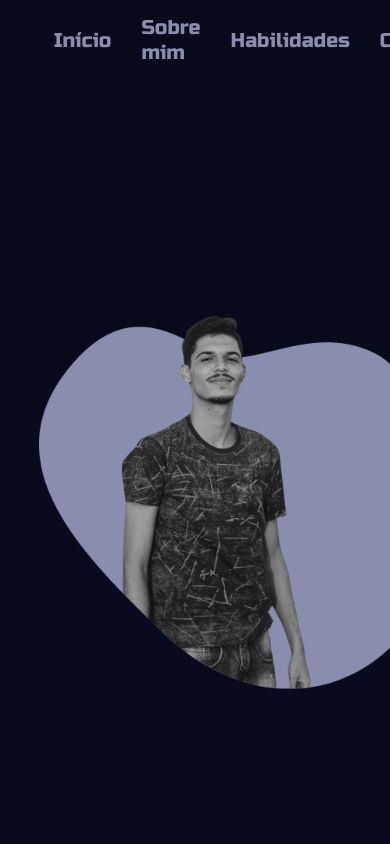
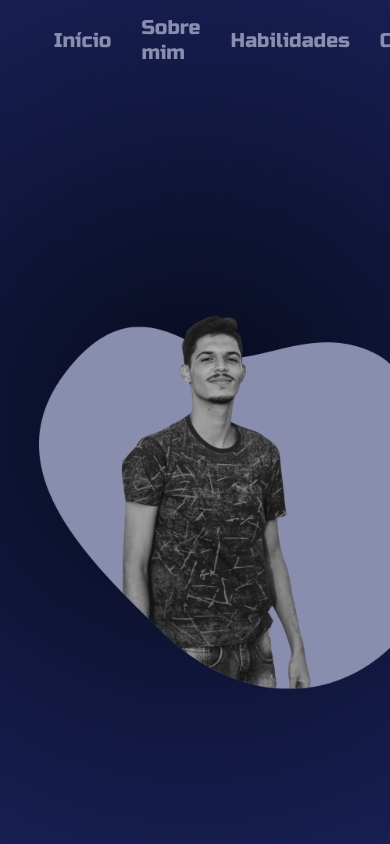
Before and after one commit to lucasgomes14/Portfolio, a plain HTML site: page index.html in a window 390 px wide. Shown: the top 844 px of the page. Drawn offline with Linux system fonts and the light colour scheme; a web font is replaced by a local one.

Commit message:
Style non-responsive style

```diff
--- a/styles/style.css
+++ b/styles/style.css
@@ -4,7 +4,8 @@
 body {
     margin: 0;
     padding: 0;
-    background: linear-gradient(to bottom, #070A1A, #0C102B);
+    background: radial-gradient(circle, #070A1A, #171f53);
+    background-attachment: fixed;
     display: flex;
     flex-direction: column;
     justify-content: center;
```
